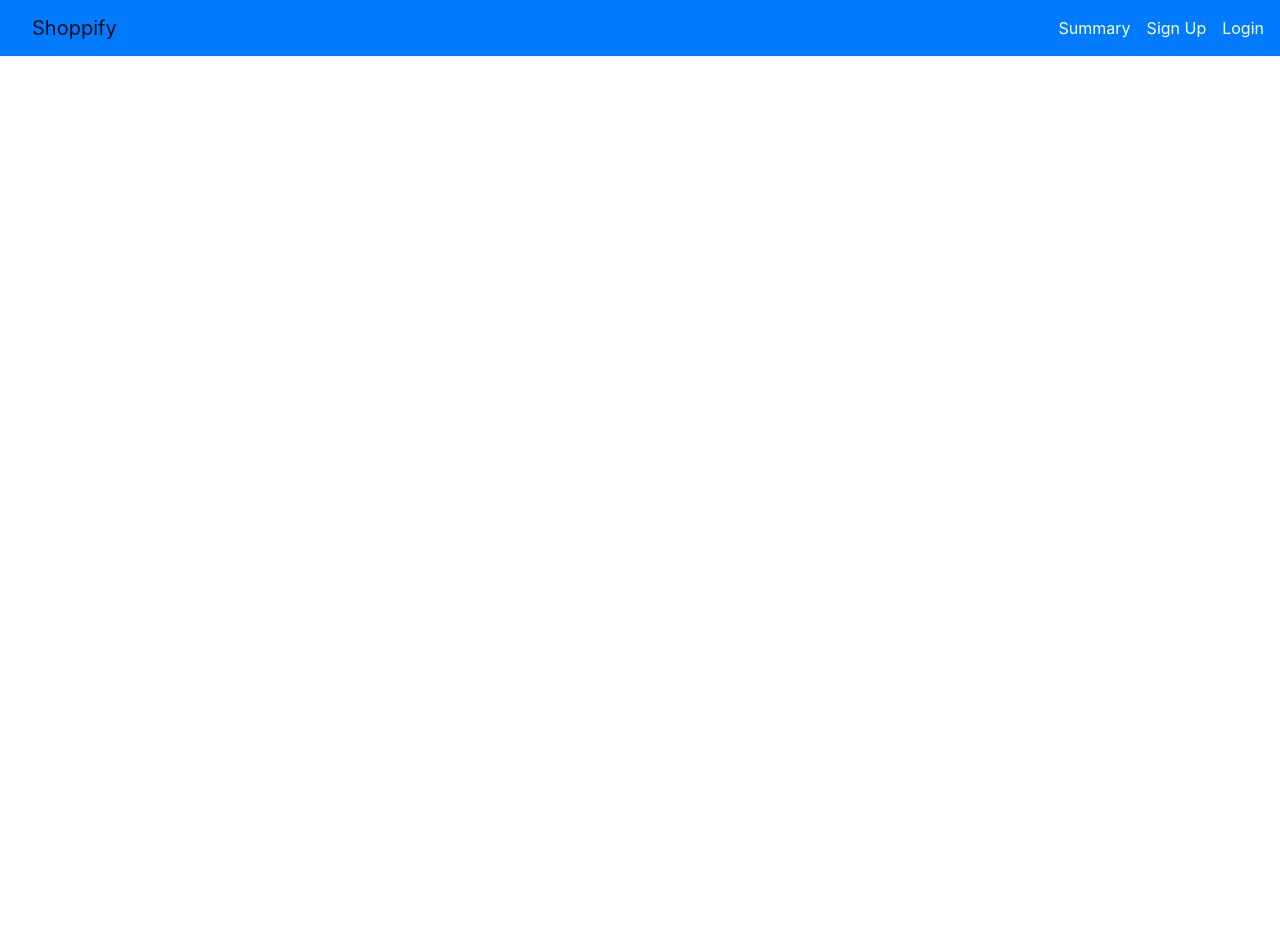
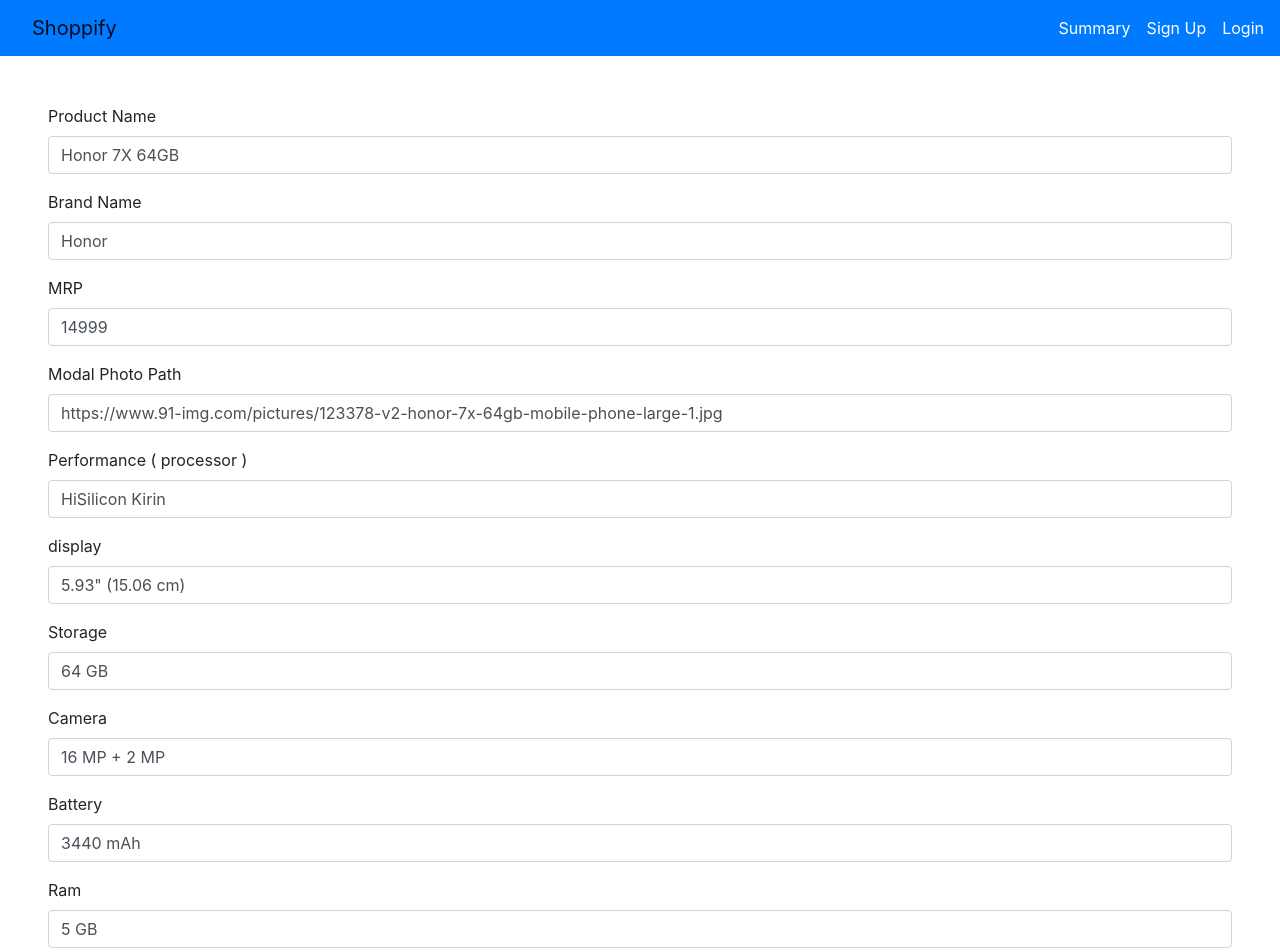
Before and after one commit to Gulsonmahesh/capstone-react, a React (Create React App) app: page /editproduct/1 in a window 1280 px wide. Shown: the top 952 px of the page. Before the commit the page ends 800 px from the top, so only its background shows below. Built offline with nearby package versions, Linux system fonts and the light colour scheme; data requests are answered from the project's data file.

Commit message:
summary functionalities added

```diff
--- a/src/App.css
+++ b/src/App.css
@@ -24,7 +24,7 @@
 @media (max-width: 480px)
 {
     #rightcontainer .row:last-child .col-sm-12:last-child {
-        margin-bottom: 250px !important;
+        /* margin-bottom: 250px !important; */
     }
     #logincontainer {
         height: 81vh;
--- a/src/App.js
+++ b/src/App.js
@@ -29,6 +29,7 @@
             <Route exact path="/" component={Dashboard} />
             <Route path="/product/:name" component={lazy(() => import ('./components/product/ProductDetails'))} />
             <Route path="/addproduct" component={lazy(() => import ('./components/product/Addproduct'))} />
+            <Route path="/editproduct/:id" component={lazy(() => import ('./components/product/Addproduct'))} />
             <Route path="/Summary" component={lazy(() => import ('./components/product/Summery'))} />
             <Route path= "/signup" component={ Signup } />
             <Route path= "/login" component={ Login }  />
--- a/src/components/dashboard/Dashboard.jsx
+++ b/src/components/dashboard/Dashboard.jsx
@@ -18,7 +18,7 @@
 
     render() {
         return (
-            <div className="p-0 m-2" id="dashboard">
+            <div className="p-0 m-0" id="dashboard">
                 <div className="leftpane">
                     <LeftPane onChangeFilter = {filterValue => this.updateFilter(filterValue)} />
                 </div>
@@ -30,7 +30,7 @@
     }
 }
 
-const mapStateToProps = (state, ownProps) => {
+const mapStateToProps = (state) => {
     return {
         products: state.product.products
     }
--- a/src/components/layout/Navbar.jsx
+++ b/src/components/layout/Navbar.jsx
@@ -2,8 +2,7 @@
 import SignIn from './SignIn';
 import SignOut from './Signout';
 import './Navbar.css';
-import { Navbar, NavbarBrand, NavItem } from 'react-bootstrap';
-import { Link } from 'react-router-dom';
+import { Navbar, NavbarBrand } from 'react-bootstrap';
 
 export default function NavBar() {
     let userDetails = {loginStatus : false};
--- a/src/components/layout/Signout.jsx
+++ b/src/components/layout/Signout.jsx
@@ -39,7 +39,7 @@
                 <li><Link to="/" onClick={(event) => logout(event)} >Sign Out</Link></li>
                 <li><span data-target="dropdown1" className="btn btn-small d-none d-lg-block d-md-block">{avatar}</span></li>
                 <li><Link to="/" onClick={(event) => editProfile(event)} >Edit Details</Link></li>
-                { userType && <li><Link to="/addproduct">Add Product</Link></li> }
+                {/* { userType && <li><Link to="/addproduct">Add Product</Link></li> } */}
 
             </ul>
         </Fragment>
--- a/src/components/product/Addproduct.jsx
+++ b/src/components/product/Addproduct.jsx
@@ -4,6 +4,8 @@
 import Col from 'react-bootstrap/Col'
 import { Link } from 'react-router-dom';
 import { API_BASE_ADDRESS, API_OPTION } from '../../utilities/constants';
+import { connect } from 'react-redux';
+import { initProducts } from '../../store/actions/productAction'
 
 class Addproduct extends Component {
     constructor(props) {
@@ -14,13 +16,22 @@
             submitted: false, registering: false
         }
     }
+
     componentDidMount() {
         document.querySelector('html').style.overflow = 'auto';
+        if(this.props.match.params.id) {
+            setTimeout(() => {
+                if (this.props.product !== null) {
+                    let selectedProduct = this.props.product.filter( product => product.id === parseInt(this.props.match.params.id))
+                    this.setState({...selectedProduct[0]});
+                }
+            }, 1000);
+        }
+
     }
 
-    clearform = (e) => {
-        e.preventDefault();
-        this.setSate({
+    clearform = () => {
+        this.setState({
             name: '', brand: '', mrp: '' , images: '', performance: '',
             display: '', storage: '', camera: '', battery: '', ram: '',
             submitted: false, registering: false
@@ -32,7 +43,28 @@
             [name] : value
         })
     }
+    insertProduct = async () => {
+        await fetch(`${API_BASE_ADDRESS}/modals`,{...API_OPTION, body: JSON.stringify(this.state)}).then(result => {
+            if(result.status === 200 || result.status === 201) {
+                alert(
+                    this.props.match.params.id  !== ''
+                    ? 'Product Updated'
+                    : 'Product Added'
+                );
+                this.clearform();
+                this.props.initProducts()
 
+            } else {
+                alert(
+                    this.props.match.params.id
+                    ? 'unable to Edit the details pf the selected product'
+                    : 'unable to Add the details pf the selected product'
+                );
+            }
+        }).catch((error) => {
+            console.log('Error:', error);
+        });
+    }
     handleSubmit = async (e) => {
         e.preventDefault();
         this.setState({submitted: true});
@@ -44,16 +76,22 @@
         || this.state.ram === '') {
             alert('All Details are mandatory');
         } else {
-            await fetch(`${API_BASE_ADDRESS}/modals`,{...API_OPTION, body: JSON.stringify(this.state)}).then(res => res.json).then(result => {
-                if(result.state === 200 || result.state === 201) {
-                    alert('Product Added');
-                    this.clearform();
-                } else {
-                    alert('unable to add the deatils to make the update on the previous details');
-                }
-            }).catch((error) => {
-                console.log('Error:', error);
-            });
+            if(this.props.match.params.id) {
+                await fetch(`${API_BASE_ADDRESS}/modals/${this.state.id}`, { method: 'DELETE'}).then(
+                    result => {
+                        if(result.status === 200) {
+                            this.insertProduct();
+                        } else {
+                            alert('unable to update the deatils of the product');
+                        }
+                    }
+                ).catch((error) => {
+                    alert('error')
+                    console.log('Error:', error);
+                });
+            } else {
+                this.insertProduct();
+            }
         }
     }
 
@@ -61,6 +99,8 @@
         const producttoadd = this.state;
         const submitted = producttoadd.submitted;
         const registering = producttoadd.registering;
+        const buttonTitle = this.props.match.params.id ? 'Update' : 'Save';
+
         return (
             <Fragment>
                 <Container fluid className="p-5">
@@ -120,7 +160,7 @@
                             <div className="form-group">
                                 <button className="btn btn-primary">
                                     {registering && <span className="spinner-border spinner-border-sm mr-1"></span>}
-                                    Save
+                                    {buttonTitle}
                                 </button>
                                 <Link to="/" className="btn btn-link ml-5">Cancel</Link>
                             </div>
@@ -132,5 +172,22 @@
         )
     }
 }
+const mapStateToProps = (state) => {
+    if(state.product.products !==null && state.product.products.length){
+        return {
+            product: state.product.products
+        }
+    } else {
+        return {
+            product: null
+        }
+    }
 
-export default Addproduct;
+}
+
+const mapPropsToDispatch = (dispatch) => {
+    return {
+        initProducts : () => dispatch(initProducts())
+    }
+}
+export default connect(mapStateToProps, mapPropsToDispatch)(Addproduct);
--- a/src/components/product/Summery.jsx
+++ b/src/components/product/Summery.jsx
@@ -9,6 +9,7 @@
 import Button from 'react-bootstrap/Button';
 import Form from 'react-bootstrap/Form'
 import { API_BASE_ADDRESS } from '../../utilities/constants';
+import { Link }from 'react-router-dom'
 
 class Productsummary extends Component {
     constructor(props) {
@@ -19,7 +20,7 @@
         this.props.initProducts();
         let userDetails = {loginStatus : false};
         if(sessionStorage.getItem('userStatus')) {
-            userDetails = JSON.parse(sessionStorage.getItem('userStatus'));
+            userDetails = JSON.parse(sessionStorage.getItem('userStatus')).user[0];
             this.setState({userStatus : userDetails.admin})
         }
         document.querySelector('html').style.overflow = 'auto';
@@ -41,15 +42,14 @@
                 if(result.status === 200) {
                     this.props.initProducts();
                 } else {
-                    alert('unable to remove the deatils to make the update on the previous details');
+                    alert('unable to remove the details to make the update on the previous details');
                 }
             }).catch(error => {
                 console.log('Error', error);
             });
         } else {
-
+            this.props.history.push(`/editproduct/${this.state.selectedId}`)
         }
-
     }
     handleChange = (e) => {
         setTimeout(() => {
@@ -113,7 +113,7 @@
                                         this.props.products && this.props.products.length!==0 && this.props.products.map((singleProduct) => {
                                             return <tr key={singleProduct.id}>
                                                 <td>{singleProduct.id}</td>
-                                                <td>{singleProduct.name}</td>
+                                                <td><Link to={`/product/${singleProduct.name}`}>{singleProduct.name}</Link></td>
                                                 <td>{singleProduct.brand}</td>
                                                 <td>{singleProduct.mrp}</td>
                                                 <td>{singleProduct.ram}</td>
--- a/src/components/product/product.jsx
+++ b/src/components/product/product.jsx
@@ -42,7 +42,7 @@
                             return (
                                 <div className="col-sm-12 col-md-4 col-lg-4 p-1" key ={product.name}>
                                     <Card className="border-0 w-100 mb-2 mb-md-0 mb-lg-0">
-                                        <Card.Img variant='top' className="mt-3" src={product.images} alt={product.name} onClick={() => openProduct(product)} />
+                                        <Card.Img variant='top' className="mt-1" src={product.images} alt={product.name} onClick={() => openProduct(product)} />
                                         <Card.Body className="mb-1 mb-md-0 mb-lg-0 p-1">
                                             <h6 className="card-title text-center" onClick={() => openProduct(product)} >{product.name}</h6>
                                         </Card.Body>
--- a/src/jsondata/data.json
+++ b/src/jsondata/data.json
@@ -34,32 +34,6 @@
     }
   ],
   "modals": [
-    {
-      "id": 1,
-      "name": "Honor 7X 64GB",
-      "brand": "Honor",
-      "images": "https://www.91-img.com/pictures/123378-v2-honor-7x-64gb-mobile-phone-large-1.jpg",
-      "mrp": 15999,
-      "performance": "HiSilicon Kirin",
-      "display": "5.93\" (15.06 cm)",
-      "storage": "64 GB",
-      "camera": "16 MP + 2 MP",
-      "battery": "3340 mAh",
-      "ram": "4 GB"
-    },
-    {
-          "id": 2,
-          "name": "Iphone SE",
-          "brand": "Apple",
-          "mrp": 19999,
-          "images": "https://www.91-img.com/pictures/138312-v6-apple-iphone-se-2020-mobile-phone-large-1.jpg?tr=q-60",
-          "performance": "A13 Bionic chip Third‑generation Neural Engine",
-          "display": "4.7-inch (diagonal) widescreen LCD",
-          "storage": "64GB 128GB 256GB",
-          "camera": "12MP Wide camera",
-          "battery": "3340 mAh",
-          "ram": "4 GB"
-        },
     {
       "id": 3,
       "name": "Moto 8",
@@ -124,6 +98,34 @@
       "camera": "12 MP + 12 MP Dual Primary CamerasDual LED Flash12 MP Front Camera",
       "battery": "2815 mAhFast ChargingLightning Port",
       "ram": "4 GB"
+    },
+    {
+      "name": "Iphone SE",
+      "brand": "Apple",
+      "mrp": 19999,
+      "images": "https://www.91-img.com/pictures/138312-v6-apple-iphone-se-2020-mobile-phone-large-1.jpg?tr=q-60",
+      "performance": "A13 Bionic chip Third‑generation Neural Engine",
+      "display": "4.7-inch (diagonal) widescreen LCD",
+      "storage": "64GB 128GB 256GB",
+      "camera": "13MP Wide camera",
+      "battery": "3340 mAh",
+      "ram": "4 GB",
+      "id": 2,
+      "submitted": true
+    },
+    {
+      "name": "Honor 7X 64GB",
+      "brand": "Honor",
+      "mrp": "14999",
+      "images": "https://www.91-img.com/pictures/123378-v2-honor-7x-64gb-mobile-phone-large-1.jpg",
+      "performance": "HiSilicon Kirin",
+      "display": "5.93\" (15.06 cm)",
+      "storage": "64 GB",
+      "camera": "16 MP + 2 MP",
+      "battery": "3440 mAh",
+      "ram": "5 GB",
+      "id": 1,
+      "submitted": true
     }
   ],
   "productsviewed": []
```
Lines whose indentation alone changed are shown as unchanged.
